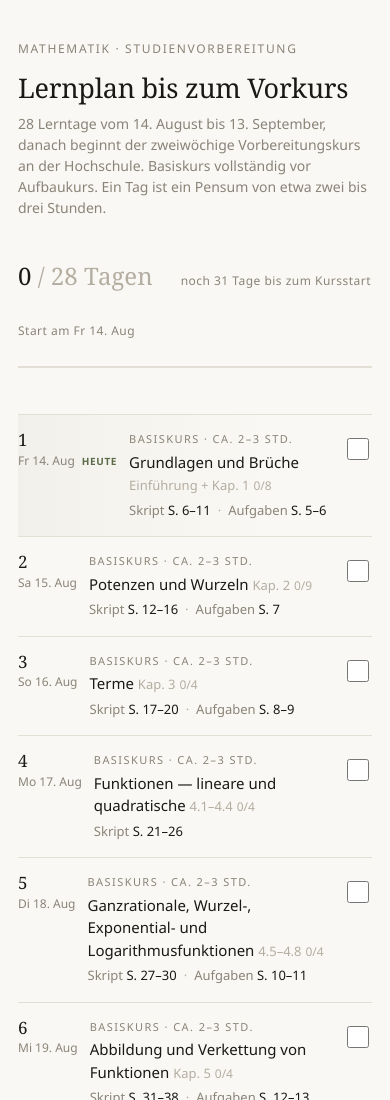
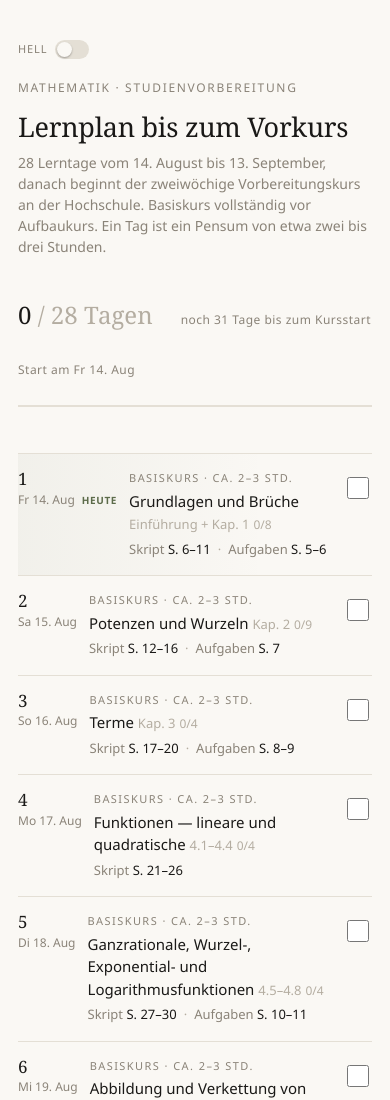
Before and after one commit to IceFuyu/NewsSync, a website: page mathe/index.html in a window 390 px wide. Shown: the top 1100 px of the page. Drawn offline with Linux system fonts and the light colour scheme.

Commit message:
Lernuebersicht: Hell/Dunkel-Umschalter hinzugefuegt

```diff
--- a/mathe/index.html
+++ b/mathe/index.html
@@ -14,6 +14,15 @@
     --accent:  #5C6B4A;
     --work:    #F3F0EA;
   }
+  :root[data-theme="dark"] {
+    --paper:   #17160F;
+    --ink:     #EDE9E0;
+    --muted:   #A19A8C;
+    --faint:   #6B655A;
+    --rule:    #2C2A22;
+    --accent:  #93AC78;
+    --work:    #1D1B14;
+  }
   * { box-sizing: border-box; }
   html { -webkit-text-size-adjust: 100%; }
   body {
@@ -24,8 +33,32 @@
     font-size: 14px;
     line-height: 1.5;
     -webkit-font-smoothing: antialiased;
+    transition: background .15s ease, color .15s ease;
   }
-  .sheet { max-width: 820px; margin: 0 auto; padding: 64px 28px 96px; }
+
+  /* ---------- Theme-Switch ---------- */
+  .theme-toggle {
+    position: absolute; top: 64px; right: 28px;
+    display: flex; align-items: center; gap: 8px;
+    background: none; border: none; padding: 0; cursor: pointer;
+    font: inherit; font-size: 11px; letter-spacing: .08em; text-transform: uppercase;
+    color: var(--muted);
+  }
+  .theme-toggle .track {
+    width: 34px; height: 19px; border-radius: 10px; background: var(--rule);
+    position: relative; transition: background .15s ease; flex-shrink: 0;
+  }
+  .theme-toggle .thumb {
+    position: absolute; top: 2px; left: 2px; width: 15px; height: 15px;
+    border-radius: 50%; background: var(--paper); box-shadow: 0 1px 2px rgba(0,0,0,.3);
+    transition: transform .15s ease, background .15s ease;
+  }
+  :root[data-theme="dark"] .theme-toggle .track { background: var(--accent); }
+  :root[data-theme="dark"] .theme-toggle .thumb { transform: translateX(15px); background: var(--ink); }
+  @media (max-width: 620px) {
+    .theme-toggle { position: static; margin-bottom: 20px; justify-content: flex-end; }
+  }
+  .sheet { max-width: 820px; margin: 0 auto; padding: 64px 28px 96px; position: relative; }
 
   /* ---------- Kopf ---------- */
   .eyebrow {
@@ -178,6 +211,11 @@
 </head>
 <body>
 <div class="sheet">
+
+  <button class="theme-toggle" id="themeToggle" type="button" aria-label="Dunkel/Hell umschalten">
+    <span id="themeLabel">Hell</span>
+    <span class="track"><span class="thumb"></span></span>
+  </button>
 
   <div class="eyebrow">Mathematik · Studienvorbereitung</div>
   <h1>Lernplan bis zum Vorkurs</h1>
@@ -428,6 +466,21 @@ function daysBetween(aISO, bISO) {
   return Math.round((parseDate(bISO) - parseDate(aISO)) / 86400000);
 }
 function pageRange(r) { return r[0] === r[1] ? "S. " + r[0] : "S. " + r[0] + "–" + r[1]; }
+
+// ---- Theme (hell/dunkel) --------------------------------------------------
+// Eigener Storage-Key, unabhaengig vom Lernfortschritt.
+var THEME_STORE = "lernplan-theme";
+function applyTheme(theme) {
+  document.documentElement.setAttribute("data-theme", theme);
+  document.getElementById("themeLabel").textContent = theme === "dark" ? "Dunkel" : "Hell";
+}
+var savedTheme = localStorage.getItem(THEME_STORE) || "light";
+applyTheme(savedTheme);
+document.getElementById("themeToggle").addEventListener("click", function () {
+  savedTheme = savedTheme === "dark" ? "light" : "dark";
+  localStorage.setItem(THEME_STORE, savedTheme);
+  applyTheme(savedTheme);
+});
 
 var state = {};
 try { state = JSON.parse(localStorage.getItem(STORE)) || {}; } catch (e) { state = {}; }
```
